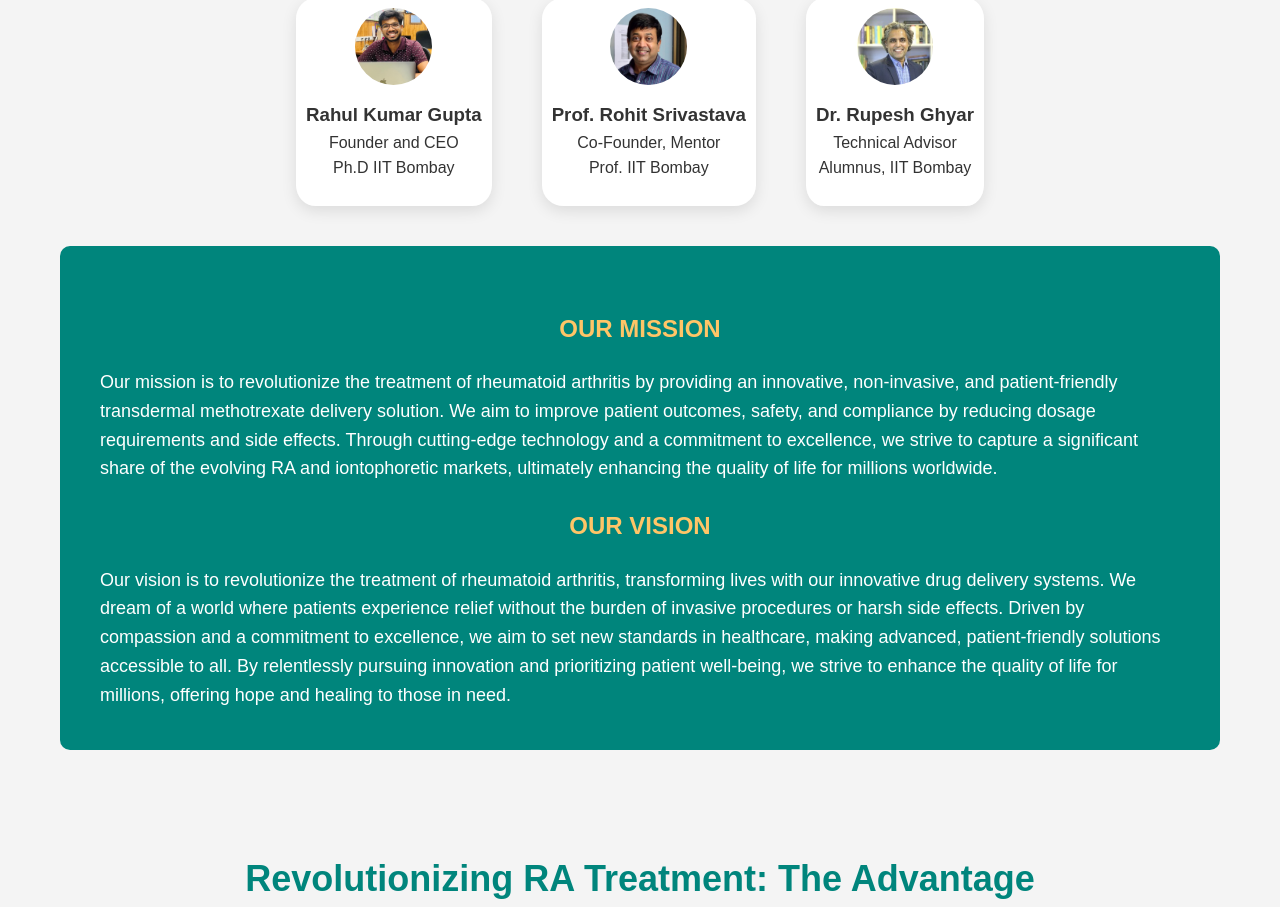
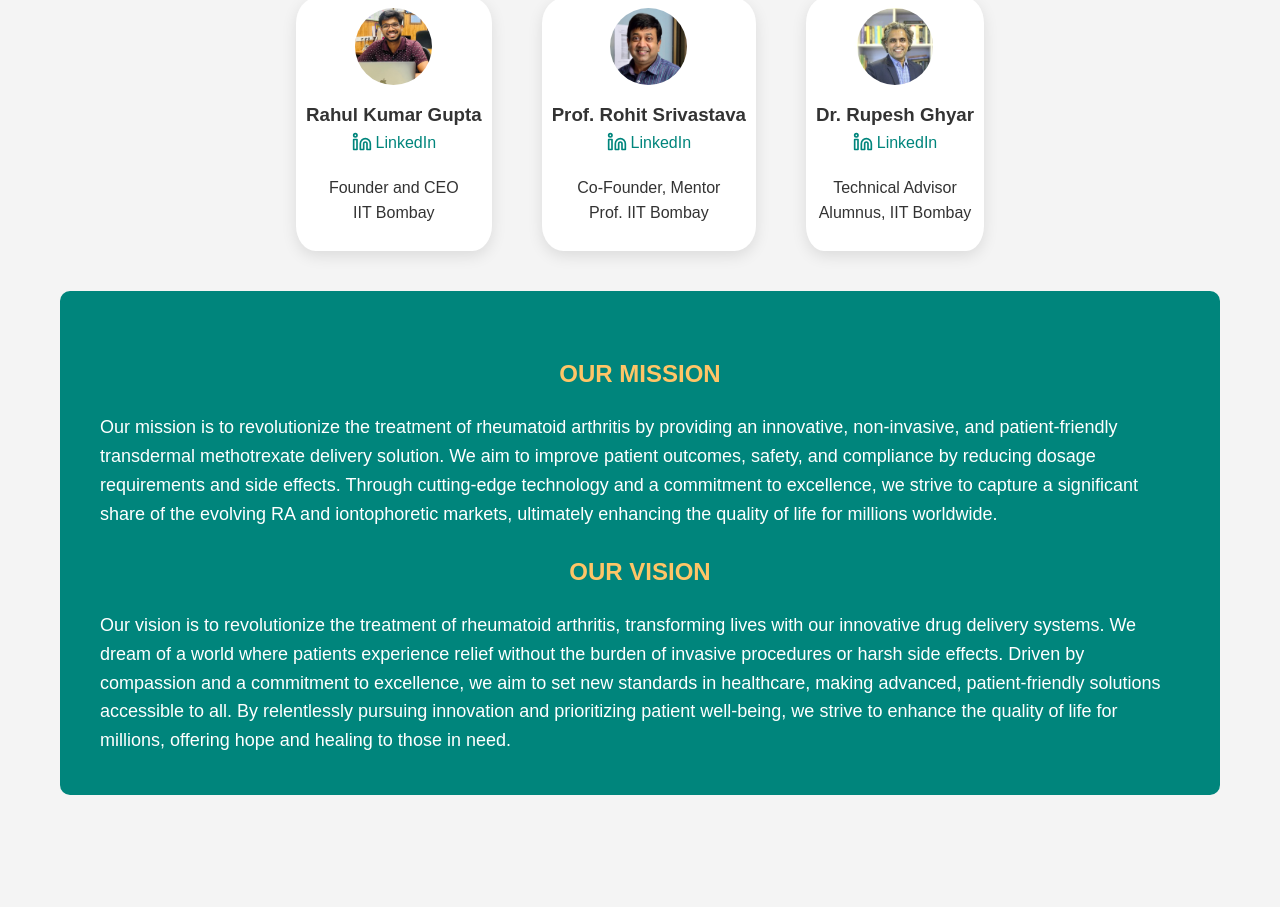
Before and after one commit to rishiigupta04/iontophores01, a React (Vite) app: page / in a window 1280 px wide. Shown: the part 3930-4837 px from the top of the page. Built offline with nearby package versions, Linux system fonts and the light colour scheme; no server answers.

Commit message:
some changes

```diff
--- a/src/components/AboutUs.jsx
+++ b/src/components/AboutUs.jsx
@@ -1,4 +1,5 @@
 import React from "react";
+import { Linkedin } from "lucide-react";
 
 const AboutUs = () => {
   return (
@@ -45,8 +46,31 @@ const AboutUs = () => {
                 />
                 <h3>Rahul Kumar Gupta</h3>
                 <p>
+                  <a
+                    href="https://www.linkedin.com/in/rahul-kumar-gupta-4b8bb8190/"
+                    target="_blank"
+                    rel="noopener noreferrer"
+                    style={{
+                      color: "#00857c",
+                      textDecoration: "none",
+                      display: "inline-flex",
+                      alignItems: "center",
+                      gap: "4px",
+                      transition: "text-decoration 0.2s",
+                    }}
+                    onMouseEnter={(e) =>
+                      (e.target.style.textDecoration = "underline")
+                    }
+                    onMouseLeave={(e) =>
+                      (e.target.style.textDecoration = "none")
+                    }
+                  >
+                    <Linkedin size={20} /> LinkedIn
+                  </a>
+                </p>
+                <p>
                   Founder and CEO <br />{" "}
-                  <span style={{ opacity: "100" }}>Ph.D IIT Bombay</span>
+                  <span style={{ opacity: "100" }}>IIT Bombay</span>
                 </p>
               </div>
               <div className="testimonial">
@@ -57,6 +81,28 @@ const AboutUs = () => {
                   height="60"
                 />
                 <h3>Prof. Rohit Srivastava</h3>
+                <p>
+                  <a
+                    href="https://www.linkedin.com/in/rohit-srivastava-02bb2b16/"
+                    target="_blank"
+                    rel="noopener noreferrer"
+                    style={{
+                      color: "#00857c",
+                      textDecoration: "none",
+                      display: "inline-flex",
+                      alignItems: "center",
+                      gap: "4px",
+                    }}
+                    onMouseEnter={(e) =>
+                      (e.target.style.textDecoration = "underline")
+                    }
+                    onMouseLeave={(e) =>
+                      (e.target.style.textDecoration = "none")
+                    }
+                  >
+                    <Linkedin size={20} /> LinkedIn
+                  </a>
+                </p>
                 <p>
                   Co-Founder, Mentor
                   <br />
@@ -72,6 +118,28 @@ const AboutUs = () => {
                   height="60"
                 />
                 <h3>Dr. Rupesh Ghyar</h3>
+                <p>
+                  <a
+                    href="https://www.linkedin.com/in/rupesh-ghyar-7510442b7/"
+                    target="_blank"
+                    rel="noopener noreferrer"
+                    style={{
+                      color: "#00857c",
+                      textDecoration: "none",
+                      display: "inline-flex",
+                      alignItems: "center",
+                      gap: "4px",
+                    }}
+                    onMouseEnter={(e) =>
+                      (e.target.style.textDecoration = "underline")
+                    }
+                    onMouseLeave={(e) =>
+                      (e.target.style.textDecoration = "none")
+                    }
+                  >
+                    <Linkedin size={20} /> LinkedIn
+                  </a>
+                </p>
                 <p>
                   Technical Advisor <br />
                   Alumnus, IIT Bombay
```
